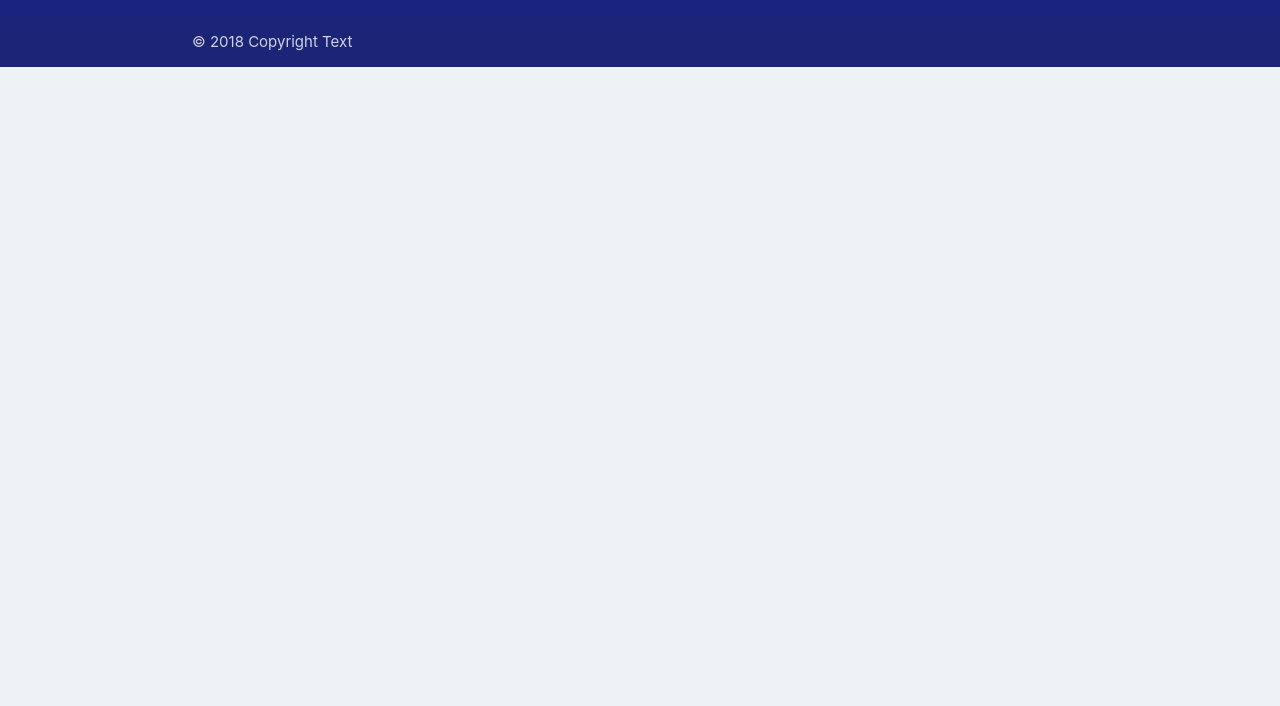
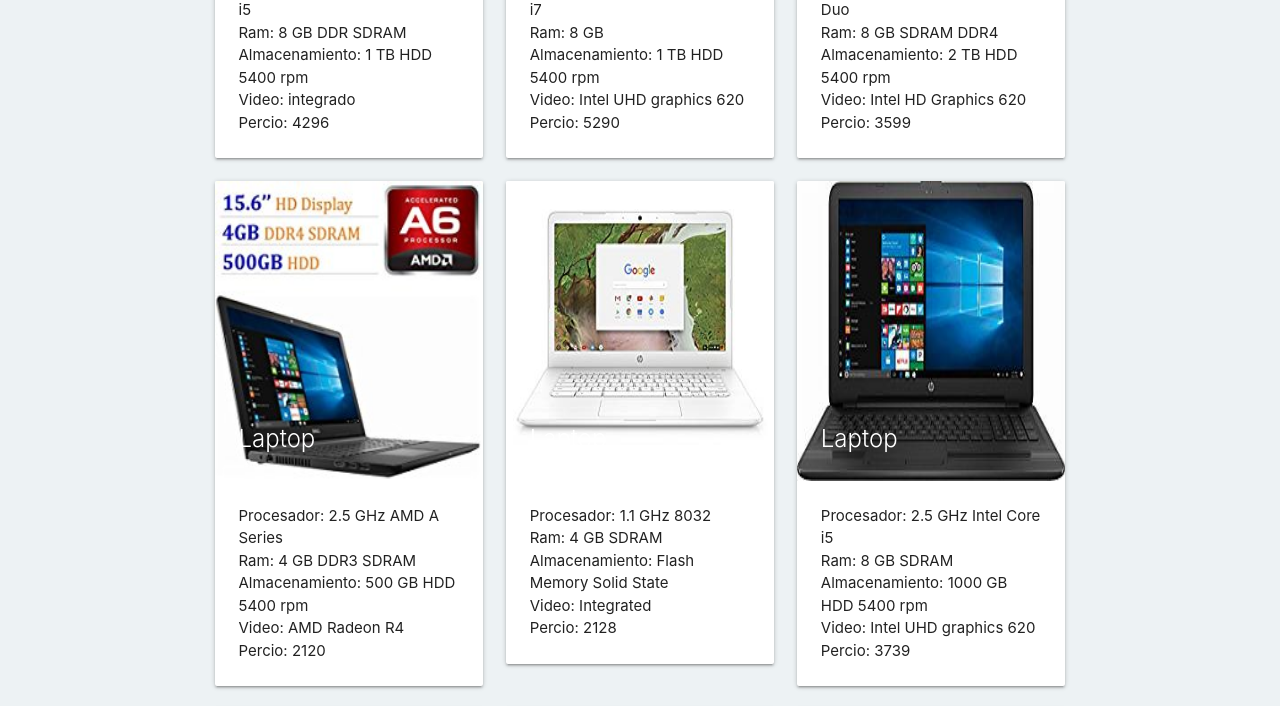
Before and after one commit to alexflores09/mysearch, a plain HTML site: page searching.html in a window 1280 px wide. Shown: the part 733-1439 px from the top of the page. Before the commit the page ends 800 px from the top, so only its background shows below. Drawn offline with Linux system fonts and the light colour scheme.

Commit message:
searching

```diff
--- a/searching.html
+++ b/searching.html
@@ -113,20 +113,6 @@
             type: 'get',
             url: 'datos.json',
             success: function(data){
-                var marca = $('#sltMarca').val();
-                var producto = $('#sltProducto').val();
-                var procesador = $('#txtProcesador').val();
-                var ram = $('#txtRam').val();
-                var almacenamiento = $('#txtAlmacenamiento').val();
-
-                if(marca != '' || marca != "null"){
-                    console.log("akjsdfhk");
-                    for(var mrc in data){
-                        if(mrc != marca){
-                            delete data[mrc];
-                        }
-                    }
-                }
 
                 arrData = data;
                 drawItems();
```
